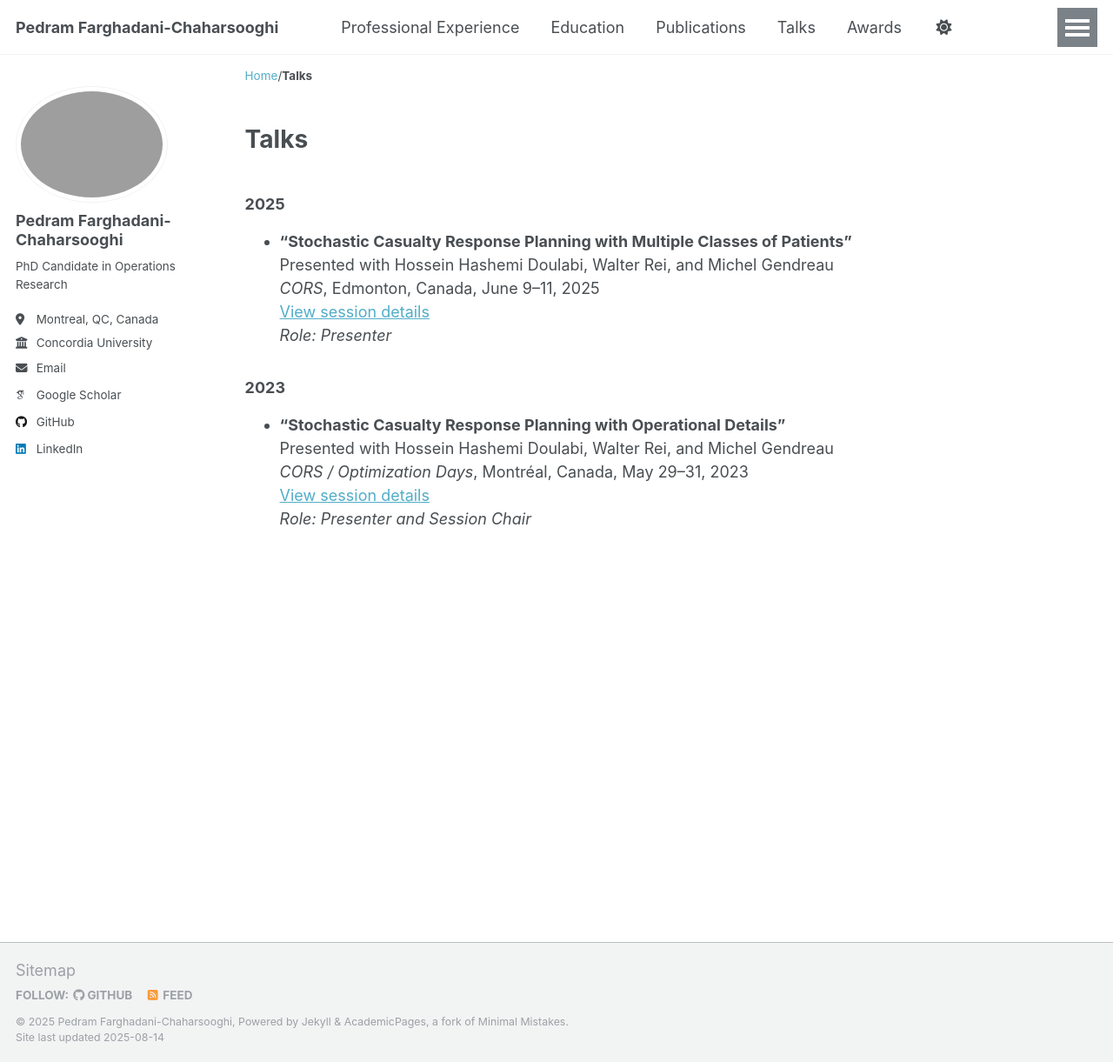
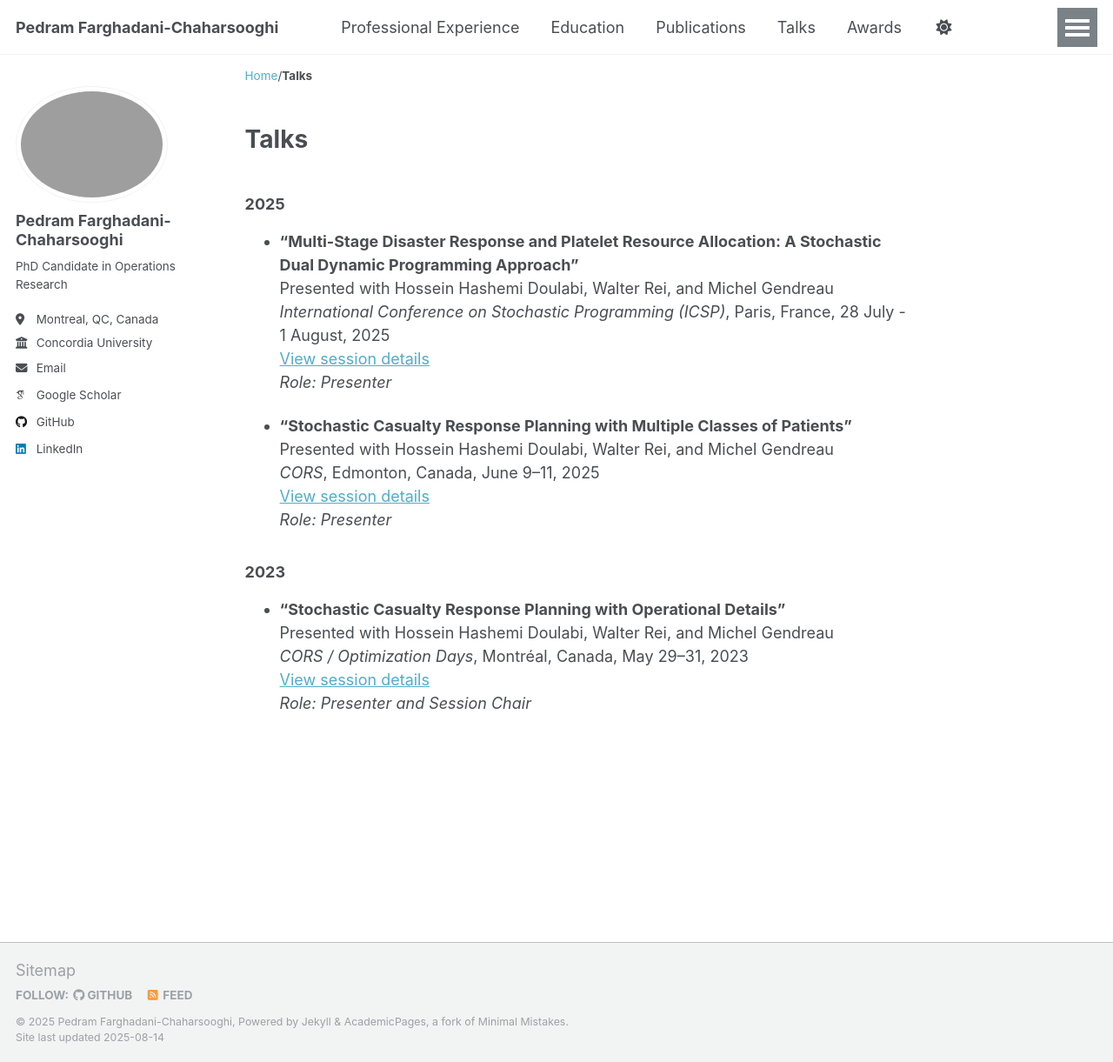
Before and after one commit to Pedram-Fdi/Pedram-Fdi.github.io, a Jekyll site: the page built from _pages/talks.md, in a window 1280 px wide and 1221 px high. Shown: the whole window at 87% size. Built offline with Jekyll 4.4.1, drawn with Linux system fonts in a browser that asks for light colours; some web fonts are replaced.

Commit message:
Update talks.md

```diff
--- a/_pages/talks.md
+++ b/_pages/talks.md
@@ -5,6 +5,12 @@ permalink: /talks/
 author_profile: true
 ---
 ### 2025
+
+- **"Multi-Stage Disaster Response and Platelet Resource Allocation: A Stochastic Dual Dynamic Programming Approach"**
+  Presented with Hossein Hashemi Doulabi, Walter Rei, and Michel Gendreau
+  *International Conference on Stochastic Programming (ICSP)*, Paris, France, 28 July - 1 August, 2025
+  [View session details](https://indico.math.cnrs.fr/event/13971/contributions/13605/)
+  *Role: Presenter*
 
 - **"Stochastic Casualty Response Planning with Multiple Classes of Patients"**
   Presented with Hossein Hashemi Doulabi, Walter Rei, and Michel Gendreau
```
